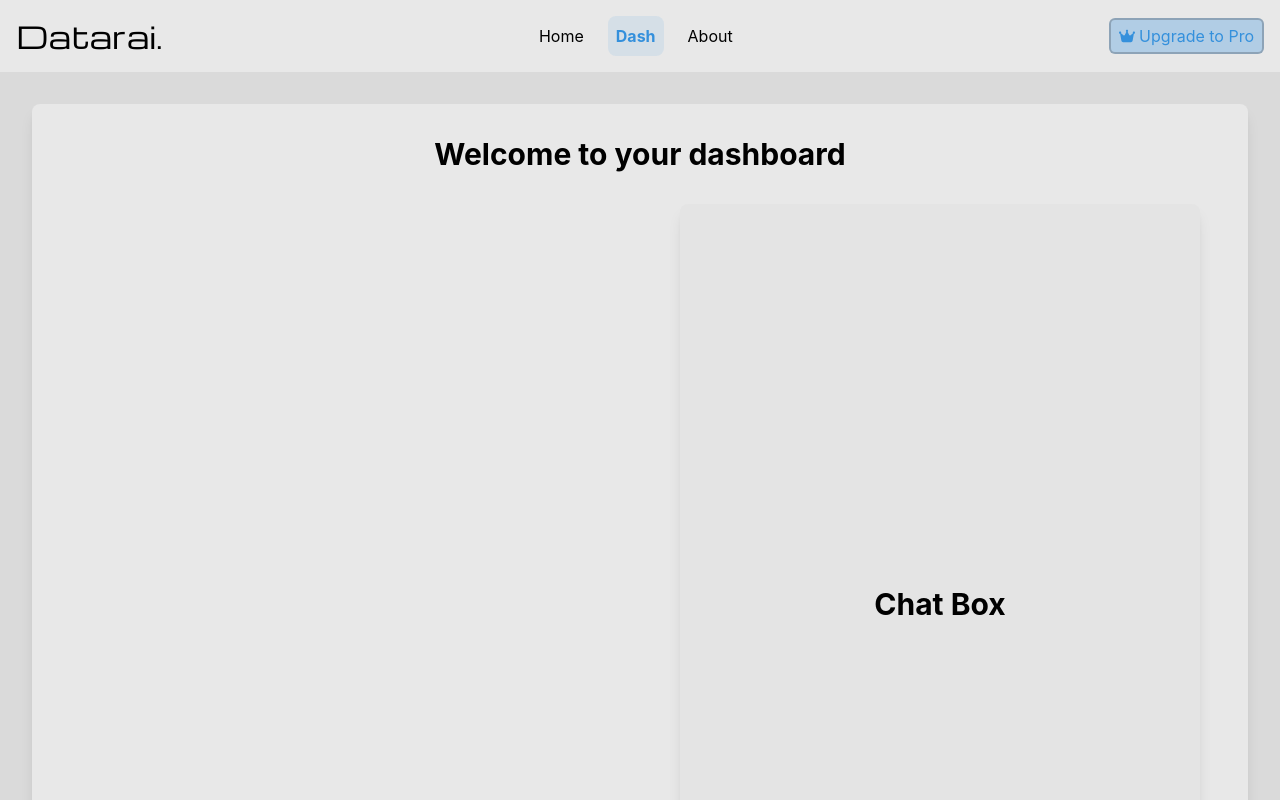
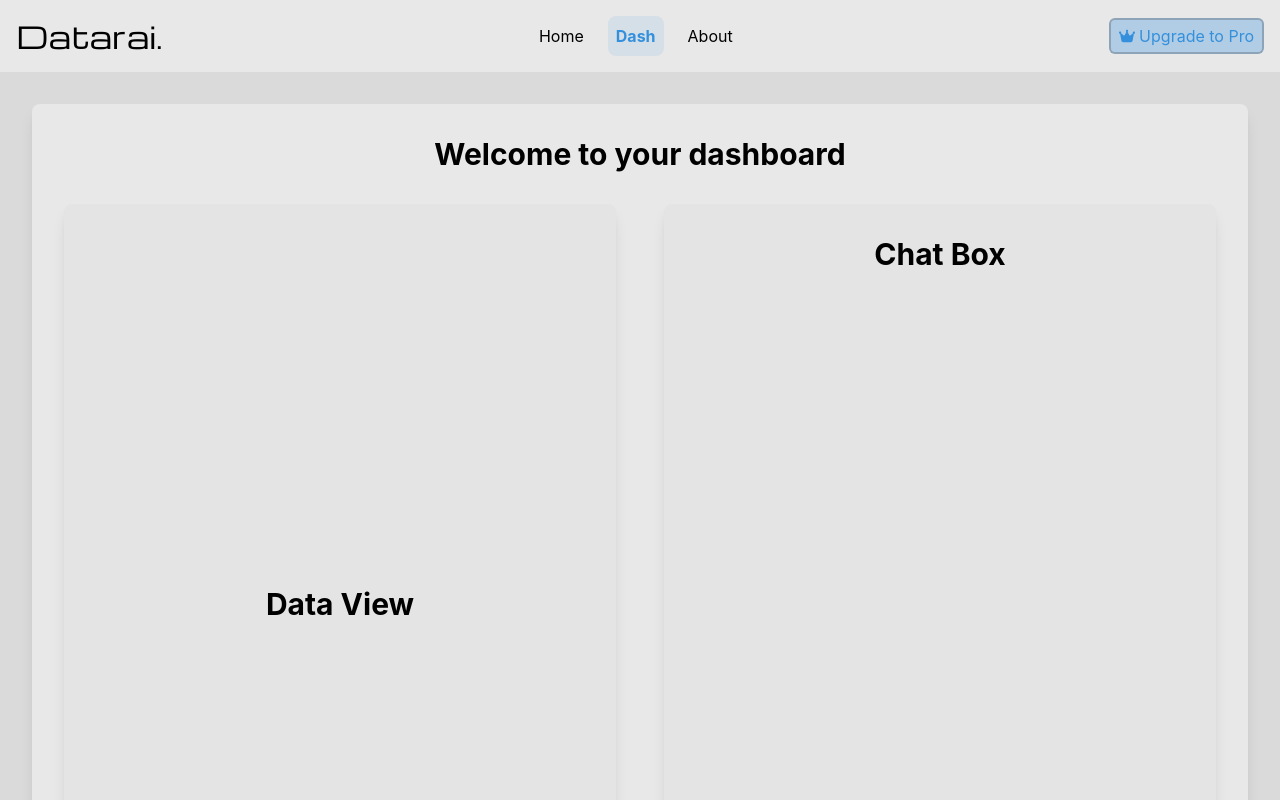
Before and after one commit to datarai-org/Datarai, a React (Vite) app: page / in a window 1280 px wide. Both pictures are taken after a click on the button "Dash". Shown: the top 800 px of the page. Built offline with nearby package versions, Linux system fonts and the light colour scheme.

Commit message:
added chatbox functionality

```diff
--- a/src/components/dashboard/Dashboard.jsx
+++ b/src/components/dashboard/Dashboard.jsx
@@ -1,26 +1,89 @@
 import React from "react";
 
-
+import { IoSend } from "react-icons/io5";
 
 const ChatBox = ({ className }) => {
-    return (
-        <div className={`mx-2 md:mx-8 my-8 px-4 py-8 bg-background/30 rounded-lg flex flex-col justify-center content-center text-center shadow-lg ${className}`}>
-            <h1 className="text-3xl font-bold">Chat Box</h1>
+  const [messages, setMessages] = React.useState([]);
 
+  const addMessage = (message) => {
+    setMessages([...messages, message]);
+  };
+
+  return (
+    <div
+      className={`mx-2 md:mx-4 mt-8 px-4 py-8 bg-background/30 rounded-lg flex flex-col justify-start content-center shadow-lg ${className}`}
+    >
+      <h1 className="text-3xl font-bold">Chat Box</h1>
+      <div className="flex flex-col h-full">
+        <div className="flex flex-col gap-2 grow overflow-y-auto">
+          {messages.map((message, index) => (
+            <div
+              key={index}
+              className="flex justify-end gap-2 border-b-1 border-gray-300"
+            >
+              <div className="p-2 ">{message}</div>
+            </div>
+          ))}
         </div>
-    );
-}
+        <div className="flex gap-4 mt-4">
+          <textarea
+            placeholder="Type a message"
+            className="flex-grow p-2 bg-background/20 rounded-lg outline-none border-2 border-primary resize-none h-auto max-h-32 overflow-y-auto"
+            rows={1}
+            onInput={(e) => {
+              const target = e.target;
+              target.style.height = "auto"; // Reset height to recalculate
+              target.style.height = `${Math.min(target.scrollHeight, 128)}px`; // Adjust, limit to ~5 lines
+            }}
+            onKeyDown={(e) => {
+              if (e.key === "Enter" && !e.shiftKey) {
+                const message = document.querySelector("textarea").value;
+                e.preventDefault();
+                if (message.trim()) {
+                  addMessage(message);
+                  document.querySelector("textarea").value = "";
+                }
+              }
+            }}
+          ></textarea>
+          <button
+            className="self-end h-11 bg-primary text-white p-2 rounded-lg px-8"
+            onSubmit={() => {
+              const message = document.querySelector("textarea").value;
+              if (message) {
+                addMessage(message);
+                document.querySelector("textarea").value = "";
+              }
+            }}
+          >
+            <IoSend />
+          </button>
+        </div>
+        <p className="text-black/50 text-sm text-left mb-2"><i className="">Enter</i> to send message. <i className="">Shift-Enter</i> for new line.</p>
+      </div>
+    </div>
+  );
+};
+
+const DataBox = ({ className }) => {
+  return (
+    <div
+      className={`mx-2 md:mx-4 mt-8 px-4 py-8 bg-background/30 rounded-lg flex flex-col justify-center content-center text-center shadow-lg ${className}`}
+    >
+      <h1 className="text-3xl font-bold">Data View</h1>
+    </div>
+  );
+};
 
 const Dashboard = () => {
-
-
   return (
     <div className="mx-2 md:mx-8 my-8 px-4 py-8 bg-section-base rounded-lg flex flex-col justify-center content-center text-center shadow-lg">
-        <h1 className="text-3xl font-bold">Welcome to your dashboard</h1>
+      <h1 className="text-3xl font-bold">Welcome to your dashboard</h1>
 
-        <div className="grid grid-cols-6 gap-4 grid-rows-4">
-            <ChatBox className="col-start-4 col-span-3 row-span-4 h-screen"/>
-        </div>
+      <div className="flex flex-col lg:grid grid-cols-6 gap-4 grid-rows-4">
+        <DataBox className="col-start-1 col-span-3 row-start-1 row-span-4 h-screen" />
+        <ChatBox className="col-start-4 col-span-3 row-span-4 h-screen" />
+      </div>
     </div>
   );
 };
```
